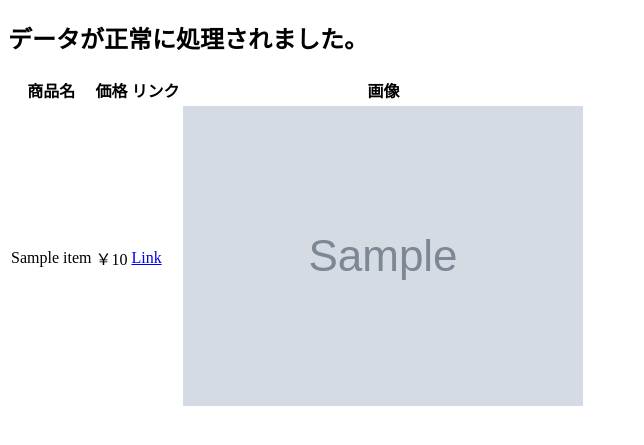
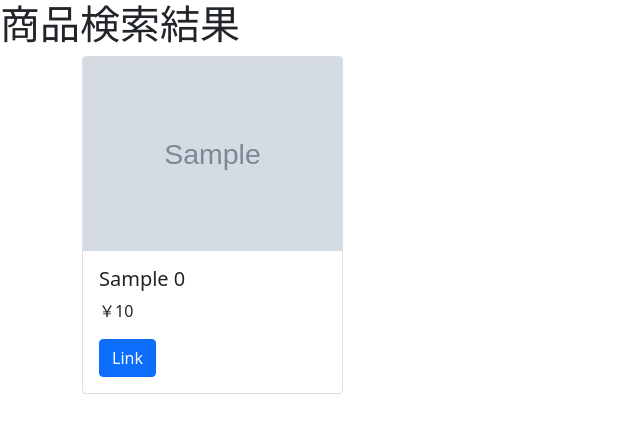
Before and after one commit to daikinakai/rakutenTech_team5, a Django app: template myapp/templates/myapp/views.html in a window 1280 px wide. Shown: the top 445 px of the page, without its empty margins (0-644 px from the left). Run offline with Django 4.2, Linux system fonts and the light colour scheme; the template is opened without the code that fills it: most values are stand-ins (such as "Sample title", 1, 10 or a date in 2020); grey boxes marked "Sample" are stand-in pictures.

Commit message:
naki branch merge

```diff
--- /dev/null
+++ b/myapp/templates/myapp/base.html
@@ -0,0 +1,18 @@
+<!doctype html>
+<html lang="ja">
+
+<head>
+    <link href="https://cdn.jsdelivr.net/npm/bootstrap@5.0.2/dist/css/bootstrap.min.css" rel="stylesheet"
+        integrity="sha384-EVSTQN3/azprG1Anm3QDgpJLIm9Nao0Yz1ztcQTwFspd3yD65VohhpuuCOmLASjC" crossorigin="anonymous">
+    <meta charset="UTF-8">
+    <title>
+        {% block headTitle %}{% endblock %}
+    </title>
+</head>
+
+<body>
+    <h1>{% block bodyTitle %}{% endblock %}</h1>
+    {% block content %}{% endblock %}
+</body>
+
+</html>
--- a/myapp/templates/myapp/views.html
+++ b/myapp/templates/myapp/views.html
@@ -1,33 +1,26 @@
+{% extends "myapp/base.html" %}
 
-<!doctype html>
-<html lang="en">
-
-<head>
-    <meta charset="UTF-8">
-    <title>Python Course</title>
-</head>
-
-<body>
-  <h2>データが正常に処理されました。</h2>
-  <table>
-    <thead>
-      <tr>
-        <th>商品名</th>
-        <th>価格</th>
-        <th>リンク</th>
-        <th>画像</th>
-      </tr>
-    </thead>
-    <tbody>
-    {% for item in data.sentakuki %}
-      <tr>
-        <td>{{ item.name }}</td>
-        <td>￥{{ item.price }}</td>
-        <td><a href="{{ item.url }}" target="_blank">Link</a></td>
-        <td><img src="{{ item.image_url }}" alt="{{ item.name }}"></td>
-      </tr>
-    {% endfor %}
-    </tbody>
-  </table>
-</body>
-</html>
+{% block headerTitle %}商品検索結果{% endblock %}
+{% block bodyTitle %}商品検索結果{% endblock %}
+{% block content %}
+<div class="container">
+    <div class="row">
+        {% for category, items in data.items %}
+        {% if items %}
+        {% with item=items.0 %}
+        <div class="col-md-3">
+            <div class="card">
+                <img src="{{ item.image_url }}" class="card-img-top" alt="{{ item.name }}">
+                <div class="card-body">
+                    <h5 class="card-title">{{ item.name }}</h5>
+                    <p class="card-text">￥{{ item.price }}</p>
+                    <a href="{{ item.url }}" class="btn btn-primary" target="_blank">Link</a>
+                </div>
+            </div>
+        </div>
+        {% endwith %}
+        {% endif %}
+        {% endfor %}
+    </div>
+</div>
+{% endblock %}
```
